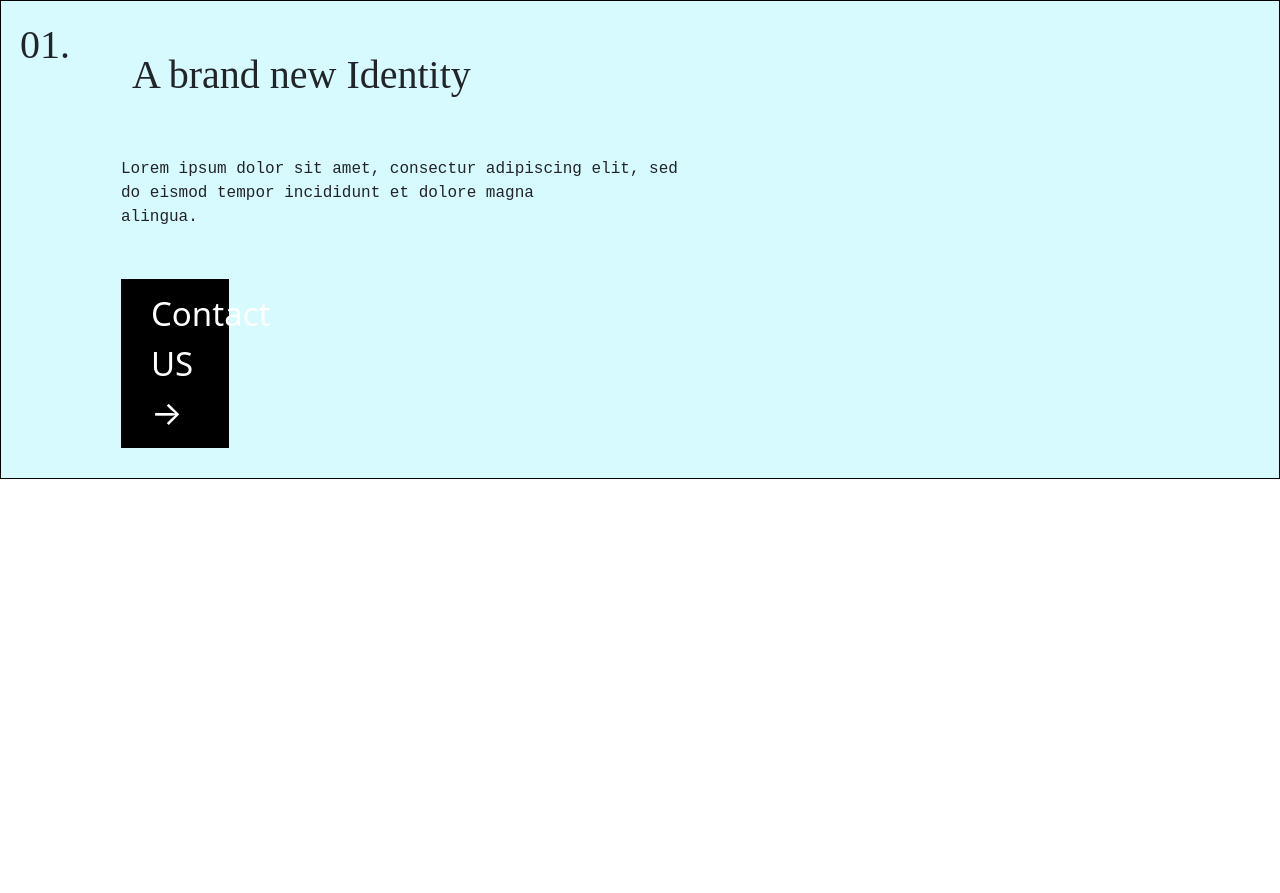
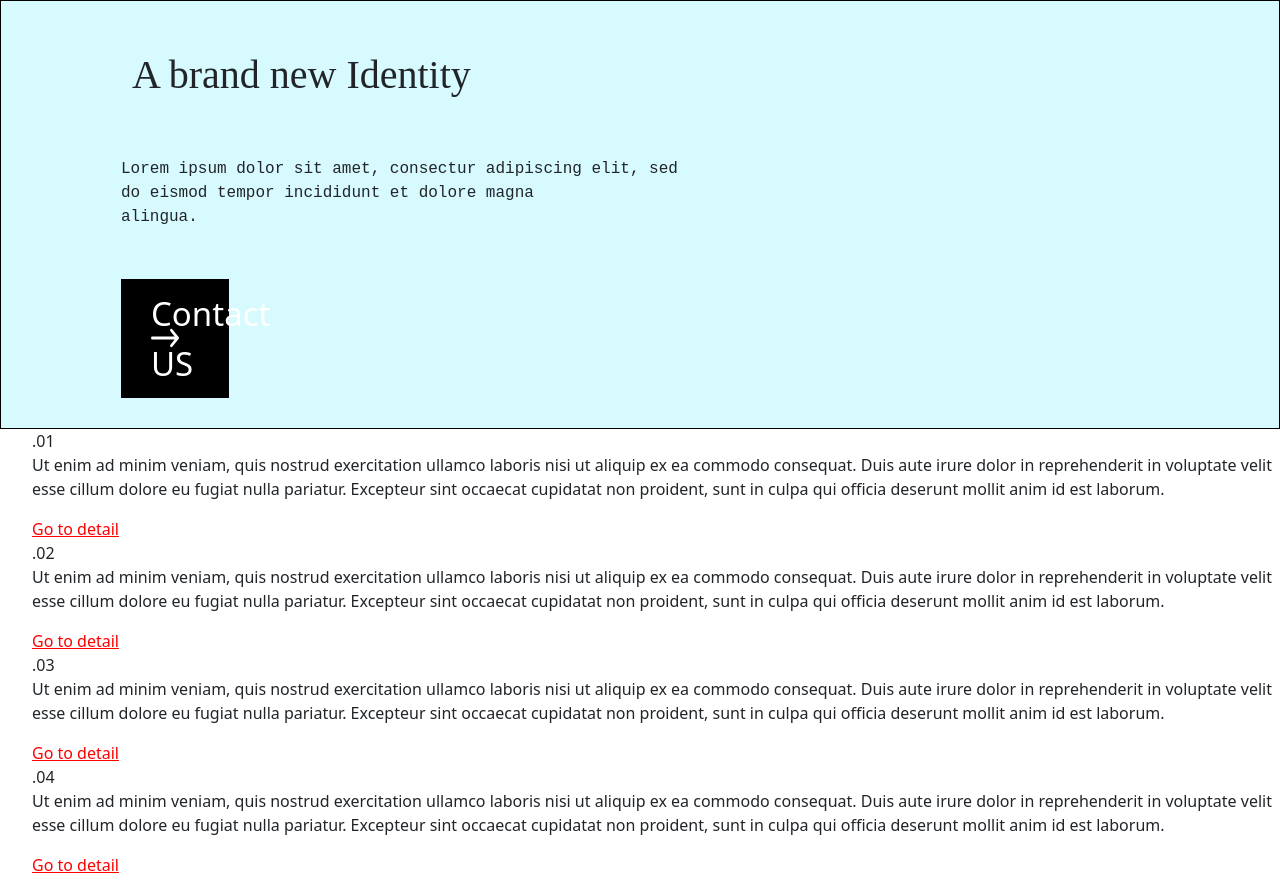
Before and after one commit to Alphabb07/2-Abbinante, a plain HTML site: page index.html in a window 1280 px wide. Before the commit the page ends 800 px from the top, so only its background shows below. Drawn offline with nearby package versions, Linux system fonts and the light colour scheme; a web font is replaced by a local one.

Commit message:
Aggiornamento 1.3.1
Rimosso l'elemento 01  che si trovava in alto a sinistra, aggiunte le liste senza stile al momento, creata sezione per editare il footer.

```diff
--- a/STATIC/style.css
+++ b/STATIC/style.css
@@ -11,6 +11,7 @@ font-family: 'Courier New', Courier, monospace;
 
 }
 .Button{
+position: relative;
 margin-top: 50px;
 margin-left: 120px;
 margin-right: 1050px;
@@ -25,13 +26,27 @@ height: 78;
 display:  block;
 
 }
-.zerouno{
-    position: absolute;
-    top 0;
-    left: 0;
-    margin-top: 20px;
-    margin-left: 20px;
-    font-family: Merryweather;
+
+.Button a{
+    font-size: 33px;
+    color: white;
+    text-decoration: none;
+    position: relative;
+
+}
+.Button a::after{
+content: "";
+height: 34px;
+width: 28px;
+background-image: url(IMMAGES/arrow.svg);
+display: block;
+position: absolute;
+top: 50%;
+transform: translateY(-50%);
+
+
+
+
 }
 header{
 
@@ -45,3 +60,25 @@ padding-bottom: 30px;
 background-color: rgb(147, 145, 145);
 
 }
+
+ul{
+    counter-reset: listItem;
+    list-style: none;
+  }
+
+  li:before {
+    content: ".0" counter(listItem);
+    counter-increment: listItem;
+  }
+
+  footer{
+
+
+  }
+.link{
+ color: red;
+
+
+
+
+}
--- a/index.html
+++ b/index.html
@@ -14,7 +14,6 @@
 <div class="container">
     <div class="row">
         <div class="col">
-            <h1 class="zerouno">01.</h1>
             <h1 class="CustomTitle">A brand new Identity</h1>
         </div>
     </div>
@@ -24,8 +23,36 @@
 <p class="CustomParagraph">Lorem ipsum dolor sit amet, consectur adipiscing elit, sed
     <br> do eismod tempor incididunt et dolore magna<br>alingua.</p>
     <div class="Button">
-    <a>Contact US →</a>
+    <a href="#">Contact US</a>
     </header>
     </div>
 </body>
+<ul>
+    <div class="list">
+    <li class="listItem">
+        <p>Ut enim ad minim veniam, quis nostrud exercitation ullamco laboris nisi ut aliquip ex ea commodo consequat. Duis aute irure dolor in reprehenderit in voluptate velit esse cillum dolore eu fugiat nulla pariatur. Excepteur sint occaecat cupidatat non proident, sunt in culpa qui officia deserunt mollit anim id est laborum.</p>
+        <a href="#" class="link">Go to detail</a>
+    </li>
+    </div>
+    <div class="list">
+    <li class="listItem">
+        <p>Ut enim ad minim veniam, quis nostrud exercitation ullamco laboris nisi ut aliquip ex ea commodo consequat. Duis aute irure dolor in reprehenderit in voluptate velit esse cillum dolore eu fugiat nulla pariatur. Excepteur sint occaecat cupidatat non proident, sunt in culpa qui officia deserunt mollit anim id est laborum.</p>
+<a href="#" class="link">Go to detail</a>
+    </li>
+    </div>
+    <div class="list">
+    <li class="listItem">
+        <br>
+        Ut enim ad minim veniam, quis nostrud exercitation ullamco laboris nisi ut aliquip ex ea commodo consequat. Duis aute irure dolor in reprehenderit in voluptate velit esse cillum dolore eu fugiat nulla pariatur. Excepteur sint occaecat cupidatat non proident, sunt in culpa qui officia deserunt mollit anim id est laborum.
+    </p>
+    <a href="#" class="link">Go to detail</a>
+    </li>
+    </div>
+    <div class="list">
+        <li class="listItem">
+            <p>Ut enim ad minim veniam, quis nostrud exercitation ullamco laboris nisi ut aliquip ex ea commodo consequat. Duis aute irure dolor in reprehenderit in voluptate velit esse cillum dolore eu fugiat nulla pariatur. Excepteur sint occaecat cupidatat non proident, sunt in culpa qui officia deserunt mollit anim id est laborum.</p>
+            <a href="#" class="link">Go to detail</a>
+
+  </ul>
+
 </html>
```
Also changed, not shown: STATIC/IMMAGES/arrow.svg (added).
